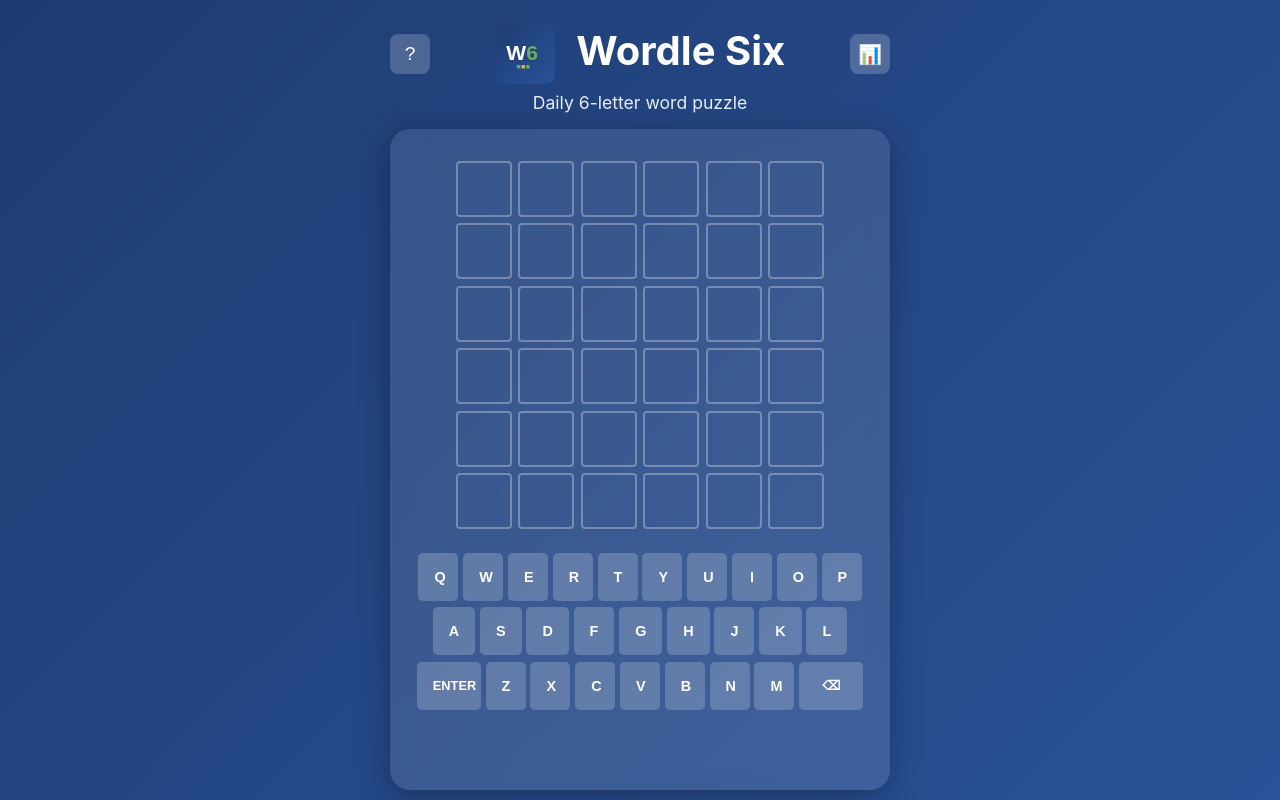
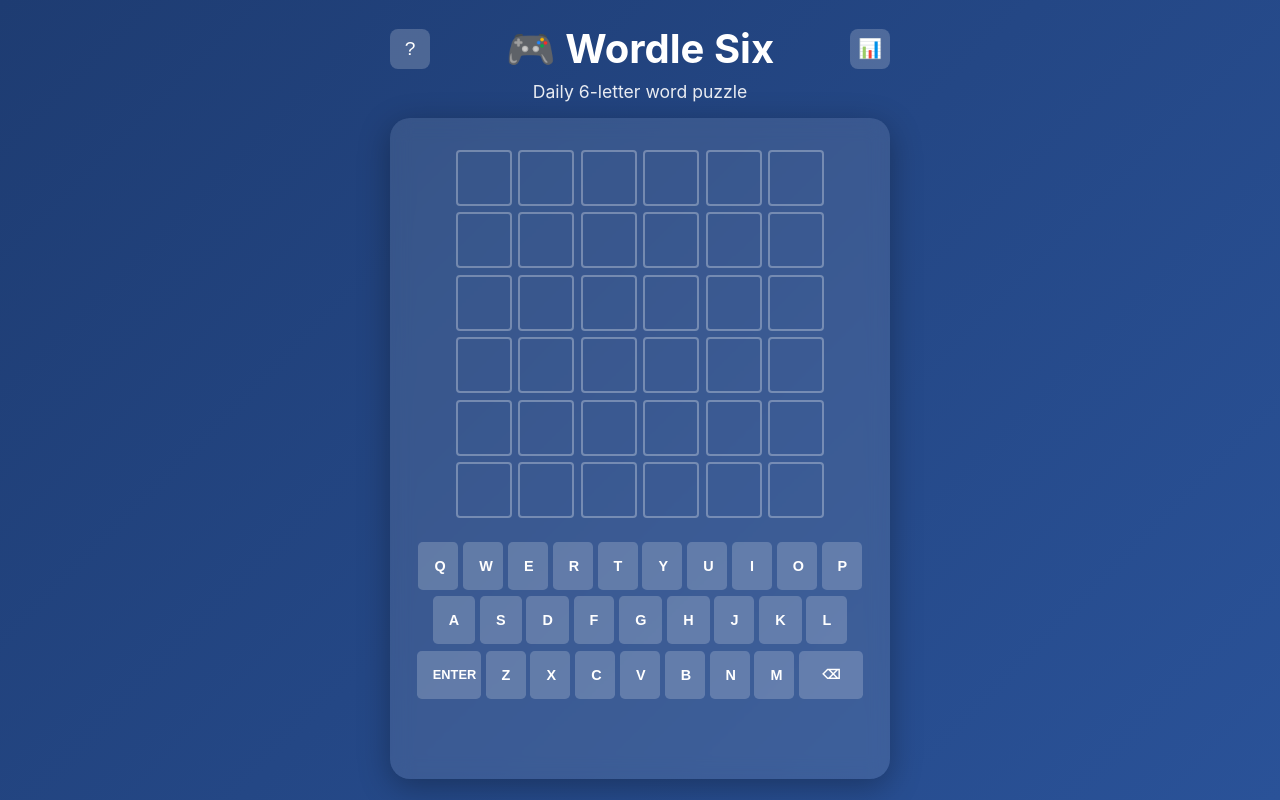
Before and after one commit to TRob9/wordle-six, a plain HTML site: page index.html in a window 1280 px wide. Drawn offline with Linux system fonts and the light colour scheme.

Commit message:
Restore game controller emoji

```diff
--- a/index.html
+++ b/index.html
@@ -434,7 +434,7 @@
     <div class="header">
         <div class="header-top">
             <button class="icon-btn" onclick="showHelp()">?</button>
-            <h1><img src="icon.svg" alt="W6" style="height: 1.5em; width: 1.5em; vertical-align: middle; margin-right: 0.3em;"> Wordle Six</h1>
+            <h1>🎮 Wordle Six</h1>
             <button class="icon-btn" onclick="showStats()">📊</button>
         </div>
         <p class="subtitle">Daily 6-letter word puzzle</p>
```
